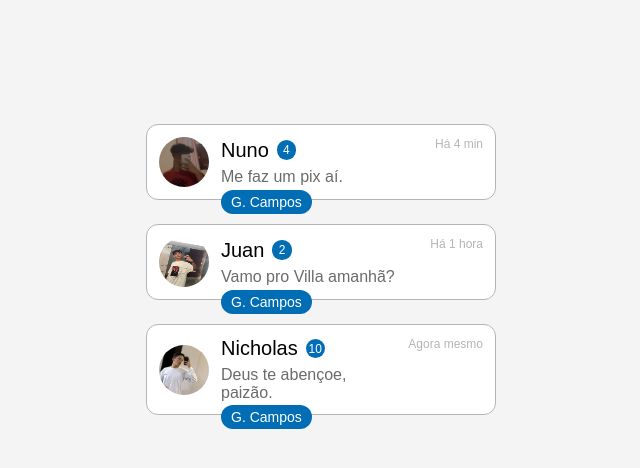
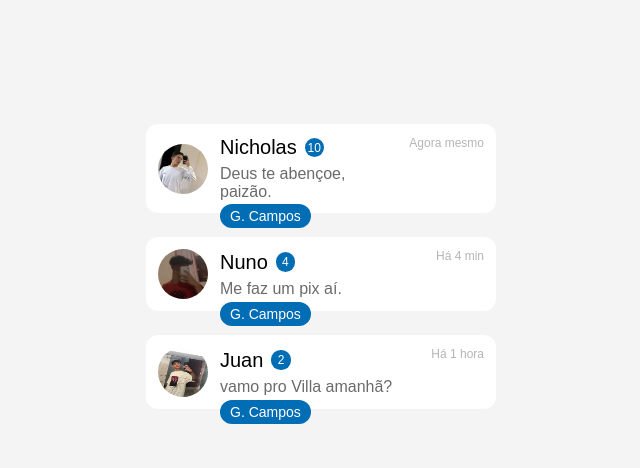
Before and after one commit to caaaampos444/a5fe, a plain HTML site: page index.html in a window 1280 px wide. Shown: the whole page, without its empty margins (319-959 px from the left). Drawn offline with Linux system fonts and the light colour scheme.

Commit message:
projeto finalizado

```diff
--- a/app.js
+++ b/app.js
@@ -1,5 +1,13 @@
 'use strict'
 const contatos=[
+    {
+        img:'paizao.PNG',
+        nome:'Nicholas',
+        qtd:'10',
+        msg:'Deus te abençoe, paizão.',
+        tempo:'Agora mesmo',
+        atendente:'G. Campos',
+    },
     {
         img:'nuno.PNG',
         nome:'Nuno',
@@ -12,16 +20,8 @@ const contatos=[
         img:'juan.PNG',
         nome:'Juan',
         qtd:'2',
-        msg:'Vamo pro Villa amanhã?',
+        msg:'vamo pro Villa amanhã?',
         tempo:'Há 1 hora',
-        atendente:'G. Campos',
-    },
-    {
-        img:'paizao.PNG',
-        nome:'Nicholas',
-        qtd:'10',
-        msg:'Deus te abençoe, paizão.',
-        tempo:'Agora mesmo',
         atendente:'G. Campos',
     },
 ]
--- a/style.css
+++ b/style.css
@@ -29,7 +29,6 @@ body{
     align-items: center;
     width: 350px;
     gap: 12px;
-    border: 0.5px solid #b5b5b5;
     border-radius: 12px;
     padding: 12px;
     position: relative;
```
